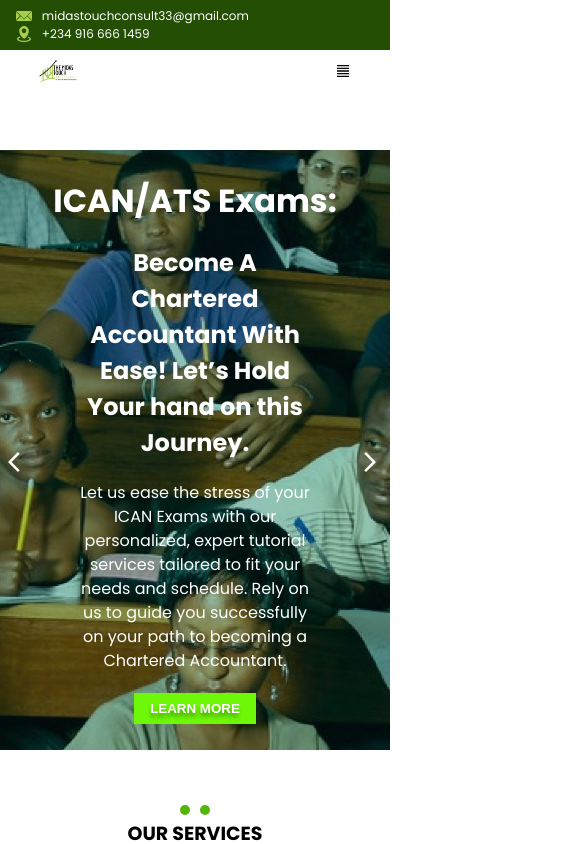
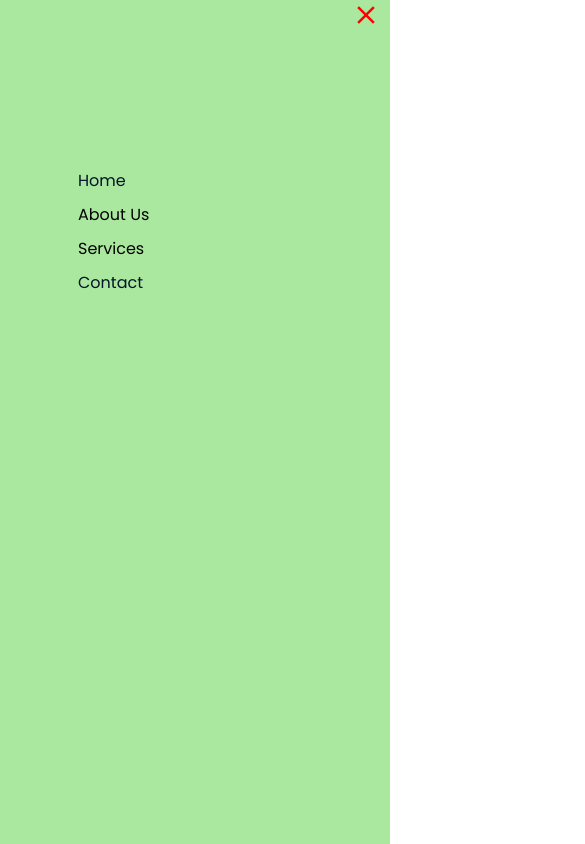
Before and after one commit to emmanuel4365/midas-touch, a React (Vite) app in the folder client/: page / in a window 390 px wide. Shown: the top 844 px of the page, 585 px wide, since content can reach past the window. Built offline with nearby package versions, Linux system fonts and the light colour scheme.

Commit message:
finished sidebar setup

```diff
--- a/client/src/components/NavBar.jsx
+++ b/client/src/components/NavBar.jsx
@@ -4,9 +4,13 @@
 import { MdFormatAlignJustify } from "react-icons/md";
 import addressIcon from "../assets/address-icon.svg";
 import emailIcon from "../assets/email-icon.svg";
+import { sidebar } from "./Sidebar";
 // import SearchBar from "./SearchBar";
 
 const NavBar = () => {
+  function handleClick() {
+    sidebar.classList.remove("close");
+  }
   return (
     <nav className="navbar">
       <div className="top-address-bar">
@@ -29,7 +33,13 @@
         </div>
         {/* <SearchBar /> */}
         <LinksBar />
-        <MdFormatAlignJustify className="justify-icon" cursor="pointer" />
+        <MdFormatAlignJustify
+          className="justify-icon"
+          cursor="pointer"
+          onClick={() => {
+            handleClick();
+          }}
+        />
       </div>
     </nav>
   );
--- /dev/null
+++ b/client/src/components/Sidebar.jsx
@@ -0,0 +1,95 @@
+import { MdClose } from "react-icons/md";
+import { Link } from "react-router-dom";
+
+export const sidebar = document.querySelector(".sidebar");
+
+export const homeSideBarLink = document.querySelector(".home-sidebar");
+
+export const aboutDropDown = document.querySelector(".sidebar-dropdown-1");
+
+export const servicesDropDown = document.querySelector(".sidebar-dropdown-2");
+
+export const contactSideBarLink = document.querySelector(".contact-sidebar");
+
+function Sidebar() {
+  function handleClick() {
+    sidebar.classList.add("close");
+  }
+
+  return (
+    <div className="sidebar">
+      <MdClose
+        className="close-btn"
+        onClick={() => {
+          handleClick();
+        }}
+      />
+      <div className="links-sidebar">
+        <div
+          className="home-sidebar"
+          onClick={() => {
+            sidebar.classList.add("close");
+          }}
+        >
+          <Link to="/">Home</Link>
+        </div>
+        <div
+          className="about-sidebar"
+          onClick={() => {
+            aboutDropDown.classList.toggle("close");
+          }}
+        >
+          About Us
+          <div
+            className="sidebar-dropdown-list sidebar-dropdown-1 close"
+            onClick={() => {
+              sidebar.classList.add("close");
+            }}
+          >
+            <ul className="sidebar-menu-list">
+              <li>
+                <Link to="/about-us">Who We Are</Link>
+              </li>
+            </ul>
+          </div>
+        </div>
+        <div
+          className="services-sidebar"
+          onClick={() => {
+            servicesDropDown.classList.toggle("close");
+          }}
+        >
+          Services
+          <div
+            className="sidebar-dropdown-list sidebar-dropdown-2 close"
+            onClick={() => {
+              sidebar.classList.add("close");
+            }}
+          >
+            <ul className="sidebar-menu-list">
+              <li>
+                <Link to="/learning-and-development">
+                  Learning & Development
+                </Link>
+              </li>
+              <li>
+                <Link to="/corporate-and-advisory-services">
+                  Corporate Services & Advisories
+                </Link>
+              </li>
+            </ul>
+          </div>
+        </div>
+        <div
+          className="contact-sidebar"
+          onClick={() => {
+            sidebar.classList.add("close");
+          }}
+        >
+          <Link to="/contact">Contact</Link>
+        </div>
+      </div>
+    </div>
+  );
+}
+export default Sidebar;
--- a/client/src/components/index.js
+++ b/client/src/components/index.js
@@ -3,5 +3,6 @@
 import LinksBar from "./LinksBar";
 import SearchBar from "./SearchBar";
 import Slider from "./Slider";
+import Sidebar from "./Sidebar";
 
-export { Footer, NavBar, LinksBar, SearchBar, Slider };
+export { Footer, NavBar, LinksBar, SearchBar, Slider, Sidebar };
--- a/client/src/index.css
+++ b/client/src/index.css
@@ -83,6 +83,55 @@
   flex-direction: column;
   align-items: center;
   justify-content: center;
+}
+
+.sidebar {
+  width: 100vw;
+  height: 100vh;
+  z-index: 150;
+  background-color: rgb(170, 232, 159);
+  position: absolute;
+}
+
+.sidebar a {
+  text-decoration: none;
+  color: var(--clr-text-black);
+}
+
+.about-sidebar,
+.services-sidebar {
+  cursor: pointer;
+}
+
+.links-sidebar {
+  height: 40vh;
+  position: absolute;
+  top: 20%;
+  left: 20%;
+  display: flex;
+  flex-direction: column;
+  gap: 10px;
+}
+
+.sidebar-menu-list {
+  list-style: none;
+  border: 2px solid #e4e4e4;
+  background-color: white;
+  font-size: 14px;
+  cursor: pointer;
+}
+
+.close-btn {
+  font-size: 30px;
+  color: red;
+  position: absolute;
+  cursor: pointer;
+  top: 0;
+  left: 90%;
+}
+
+.close {
+  display: none;
 }
 
 .navbar {
@@ -1317,6 +1366,9 @@
     text-align: left;
     margin: 20px 0;
   }
+  .testimonial-heading {
+    font-size: 40px;
+  }
 }
 
 @media screen and (max-width: 402px) {
--- a/client/src/pages/HomePage.jsx
+++ b/client/src/pages/HomePage.jsx
@@ -1,10 +1,11 @@
 import { Outlet } from "react-router-dom";
-import { Footer, NavBar } from "../components";
+import { Footer, NavBar, Sidebar } from "../components";
 
 const HomePage = () => {
   return (
     <div className="home-page">
       <header>
+        <Sidebar />
         <NavBar />
       </header>
       <Outlet />
```
